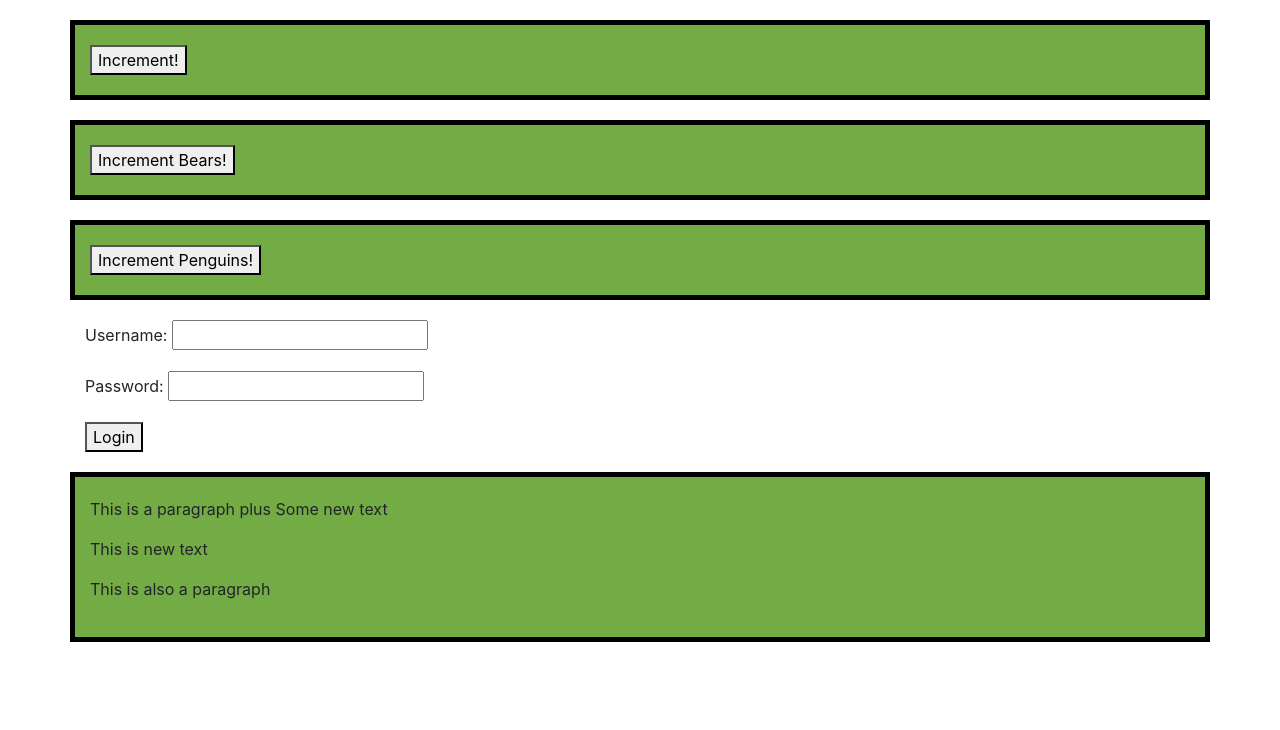
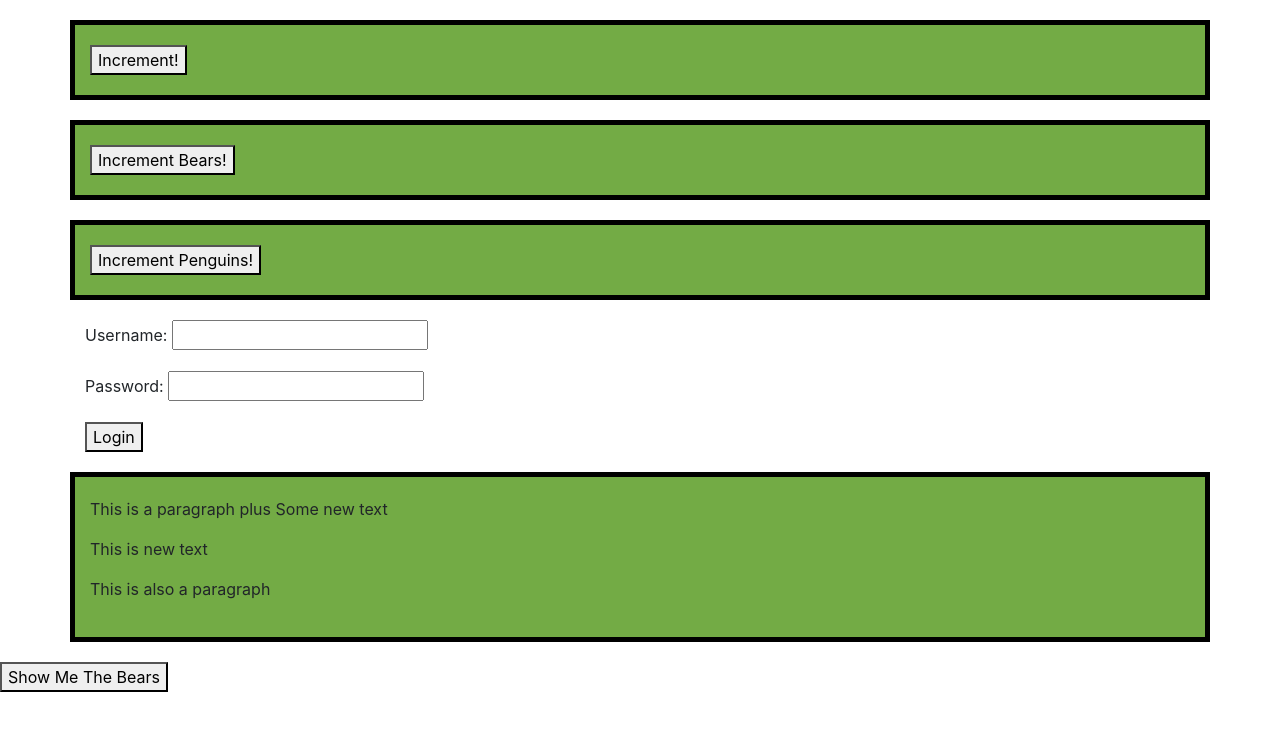
Before and after one commit to Jstraws/FunWithJS, a plain HTML site: page index.html in a window 1280 px wide. Drawn offline with nearby package versions, Linux system fonts and the light colour scheme.

Commit message:
Gitignore

```diff
--- a/index.html
+++ b/index.html
@@ -45,6 +45,10 @@
         This is also a paragraph
     </p>
 </div>
+
+<div id="container bearDiv">
+    <button onclick="showBears()">Show Me The Bears</button>
+</div>
 </body>
 <script src="js/closure.js"></script>
 <script src="js/parse.js"></script>
```
Also changed, not shown: 1 other file.
